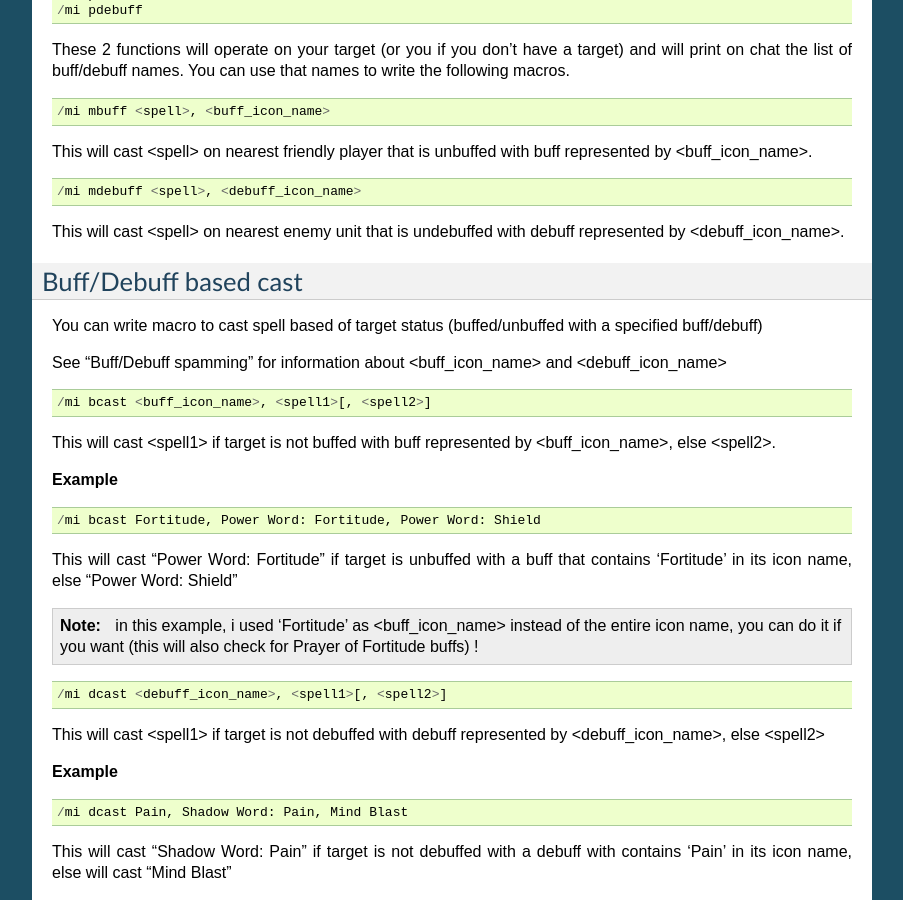
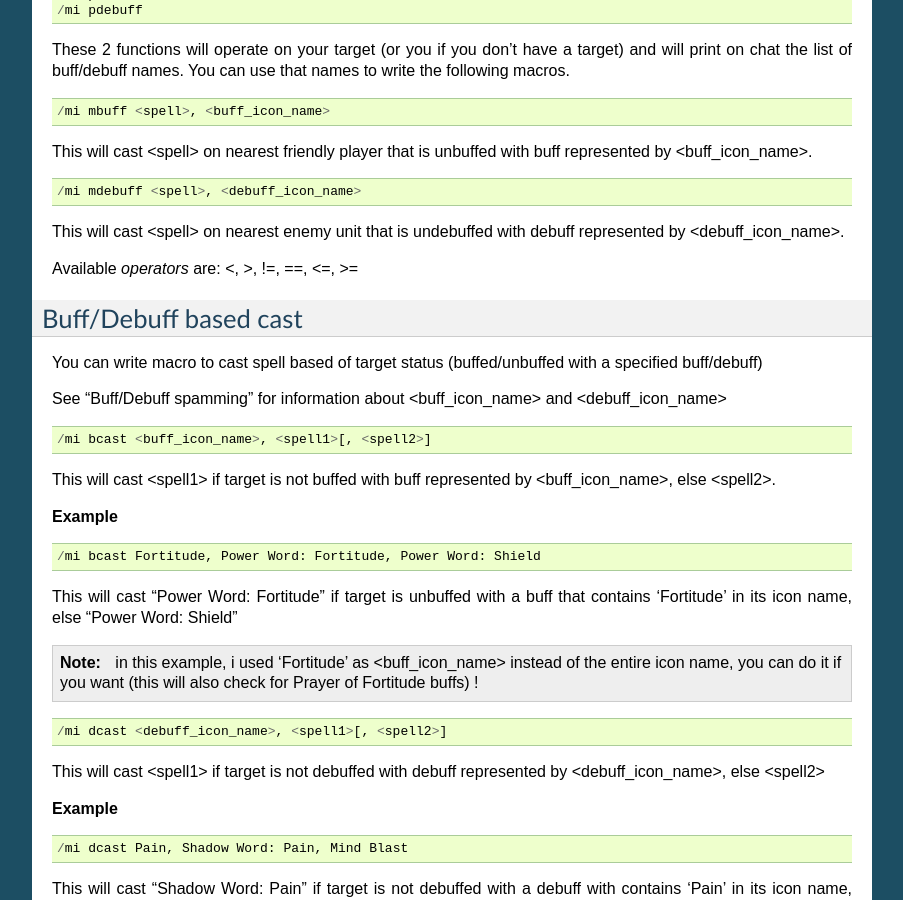
Before and after one commit to michelesr/mike-wow-addon, a Sphinx documentation site: the page built from doc/source/macro_framework.rst, in a window 1280 px wide and 900 px high, scrolled down 3840 px. Shown: the whole window, without its empty margins (198-1101 px from the left). Built offline with Sphinx 7.4.7, drawn with Linux system fonts in a browser that asks for light colours.

Commit message:
add operators

```diff
--- a/doc/source/macro_framework.rst
+++ b/doc/source/macro_framework.rst
@@ -288,6 +288,8 @@
 
 This will cast <spell> on nearest enemy unit that is undebuffed with debuff represented by <debuff_icon_name>.
 
+Available *operators* are: <, >, !=, ==, <=, >=
+
 Buff/Debuff based cast
 ======================
 
```
Also changed, not shown: 19 other files.
